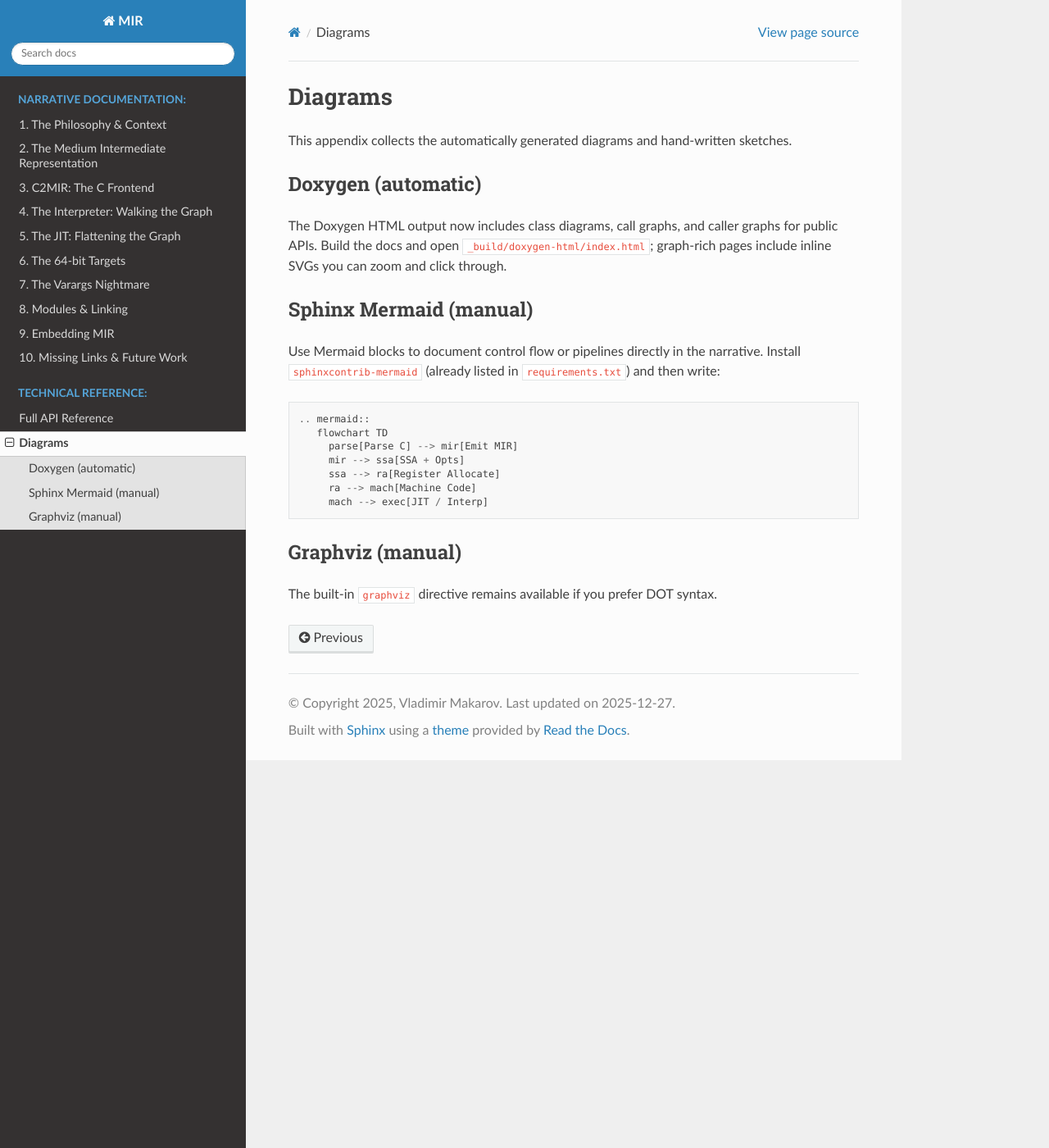
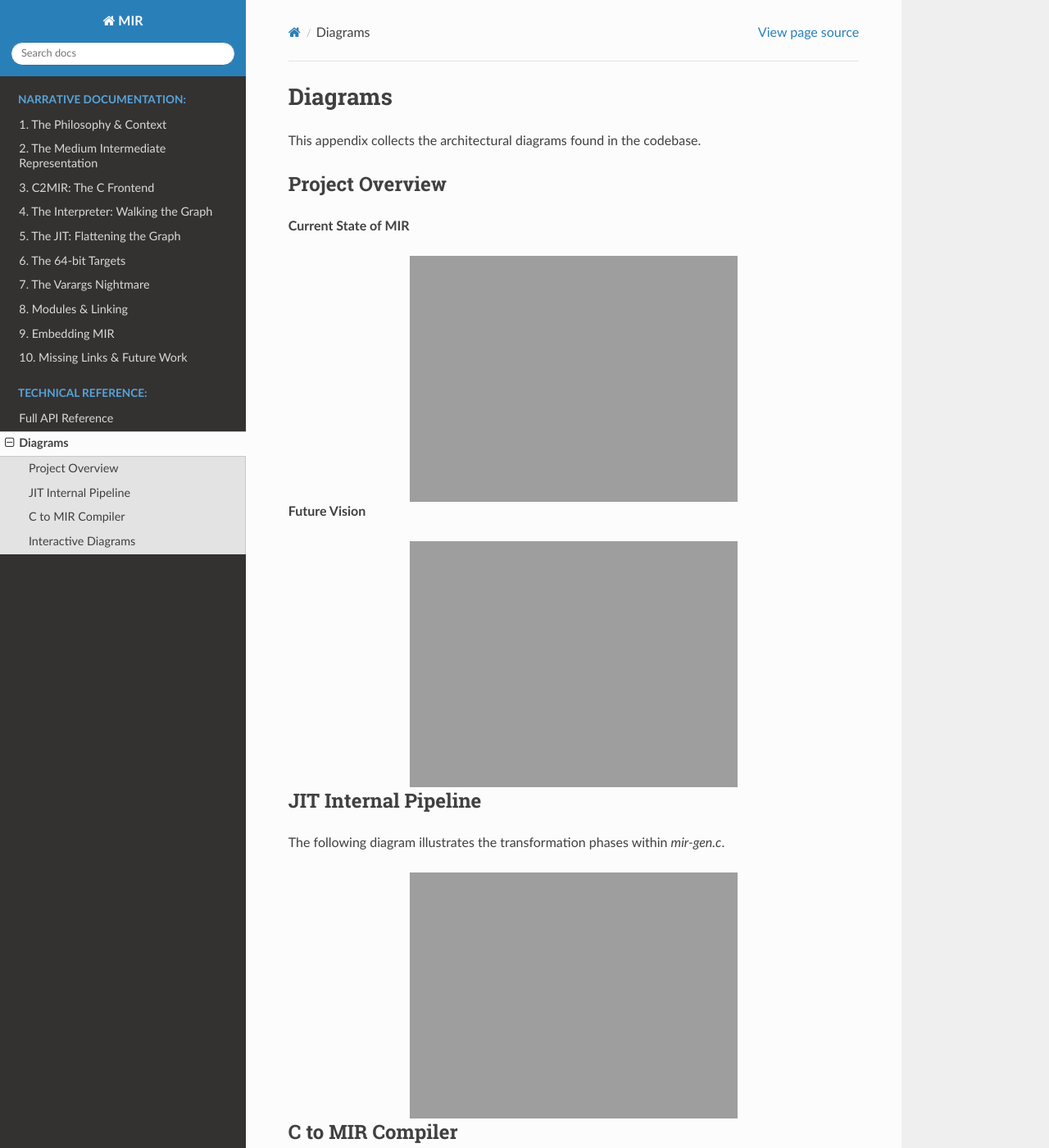
Before and after one commit to cyrilmhansen/mir-sys, a Sphinx documentation site: the page built from doc/diagrams.rst, in a window 1280 px wide and 1400 px high. Shown: the whole window at 82% size. Built offline with Sphinx 7.4.7 and the Read the Docs theme 3.1.0, drawn with Linux system fonts in a browser that asks for light colours; some of the changed text lies outside the part shown.

```diff
--- a/doc/diagrams.rst
+++ b/doc/diagrams.rst
@@ -1,24 +1,52 @@
 Diagrams
 ========
 
-This appendix collects the automatically generated diagrams and hand-written sketches.
+This appendix collects the architectural diagrams found in the codebase.
 
-Doxygen (automatic)
--------------------
-The Doxygen HTML output now includes class diagrams, call graphs, and caller graphs for public APIs. Build the docs and open ``_build/doxygen-html/index.html``; graph-rich pages include inline SVGs you can zoom and click through.
+Project Overview
+----------------
 
-Sphinx Mermaid (manual)
------------------------
-Use Mermaid blocks to document control flow or pipelines directly in the narrative. Install ``sphinxcontrib-mermaid`` (already listed in ``requirements.txt``) and then write::
+**Current State of MIR**
 
-   .. mermaid::
-      flowchart TD
-        parse[Parse C] --> mir[Emit MIR]
-        mir --> ssa[SSA + Opts]
-        ssa --> ra[Register Allocate]
-        ra --> mach[Machine Code]
-        mach --> exec[JIT / Interp]
+.. image:: _static/diagrams/mir3.*
+   :align: center
+   :alt: Current MIR Architecture
 
-Graphviz (manual)
+**Future Vision**
+
+.. image:: _static/diagrams/mirall.*
+   :align: center
+   :alt: Future MIR Architecture
+
+JIT Internal Pipeline
+---------------------
+
+The following diagram illustrates the transformation phases within `mir-gen.c`.
+
+.. image:: _static/diagrams/mir-gen.*
+   :align: center
+   :alt: MIR Generator Pipeline
+
+C to MIR Compiler
 -----------------
-The built-in ``graphviz`` directive remains available if you prefer DOT syntax.
+
+Structure of the `c2mir` compiler.
+
+.. image:: _static/diagrams/c2mir.*
+   :align: center
+   :alt: C2MIR Compiler Structure
+
+Interactive Diagrams
+--------------------
+
+(Use Mermaid syntax here for new diagrams)
+
+.. mermaid::
+
+    graph TD
+        A[C Code] -->|c2m| B(MIR Binary)
+        B -->|mir-interp| C{Execution}
+        C -->|Interpret| D[Slow / Immediate]
+        C -->|JIT| E[Fast / Warmup]
+
+.. include:: generated_diagrams.rst
```
Also changed, not shown: 2 other files.
